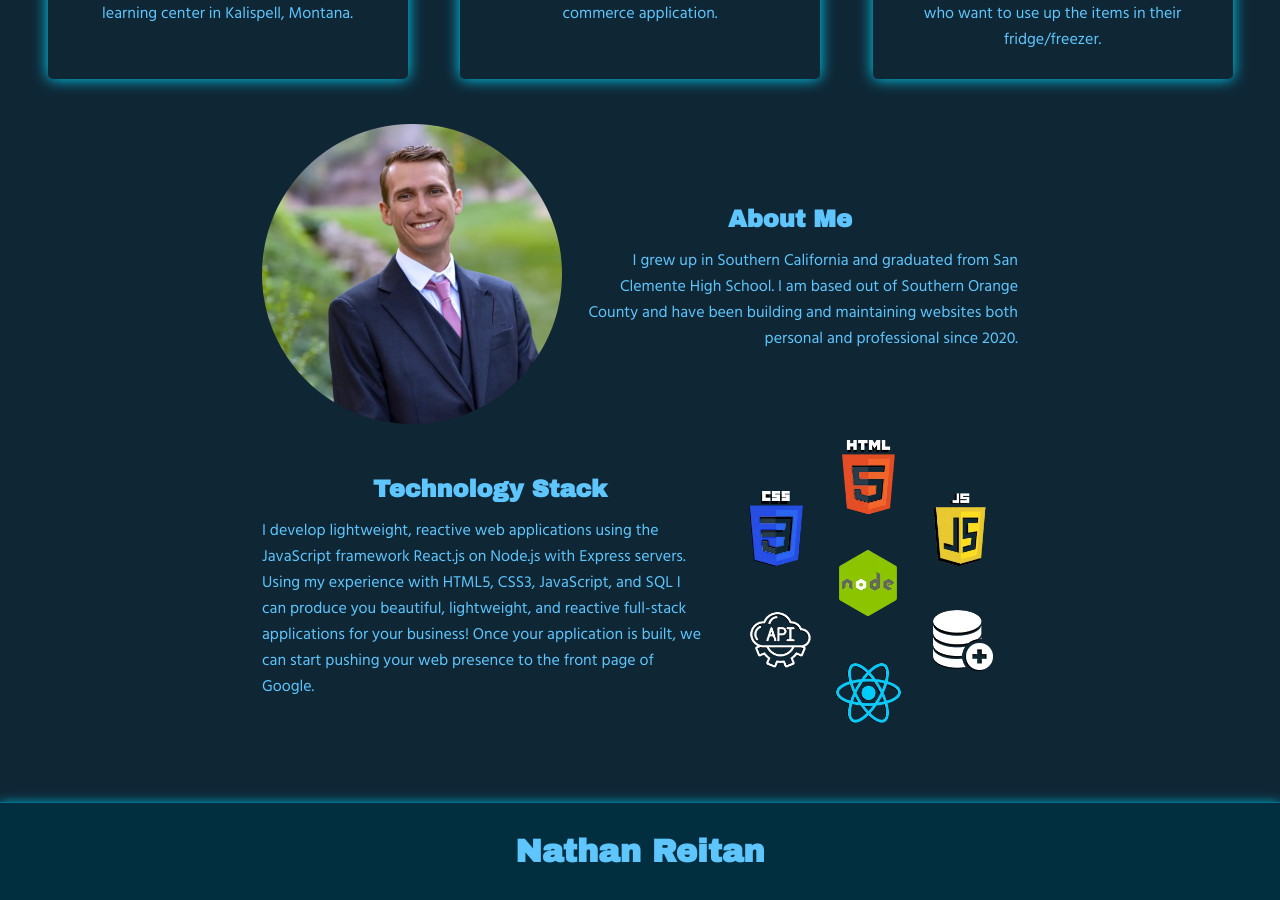
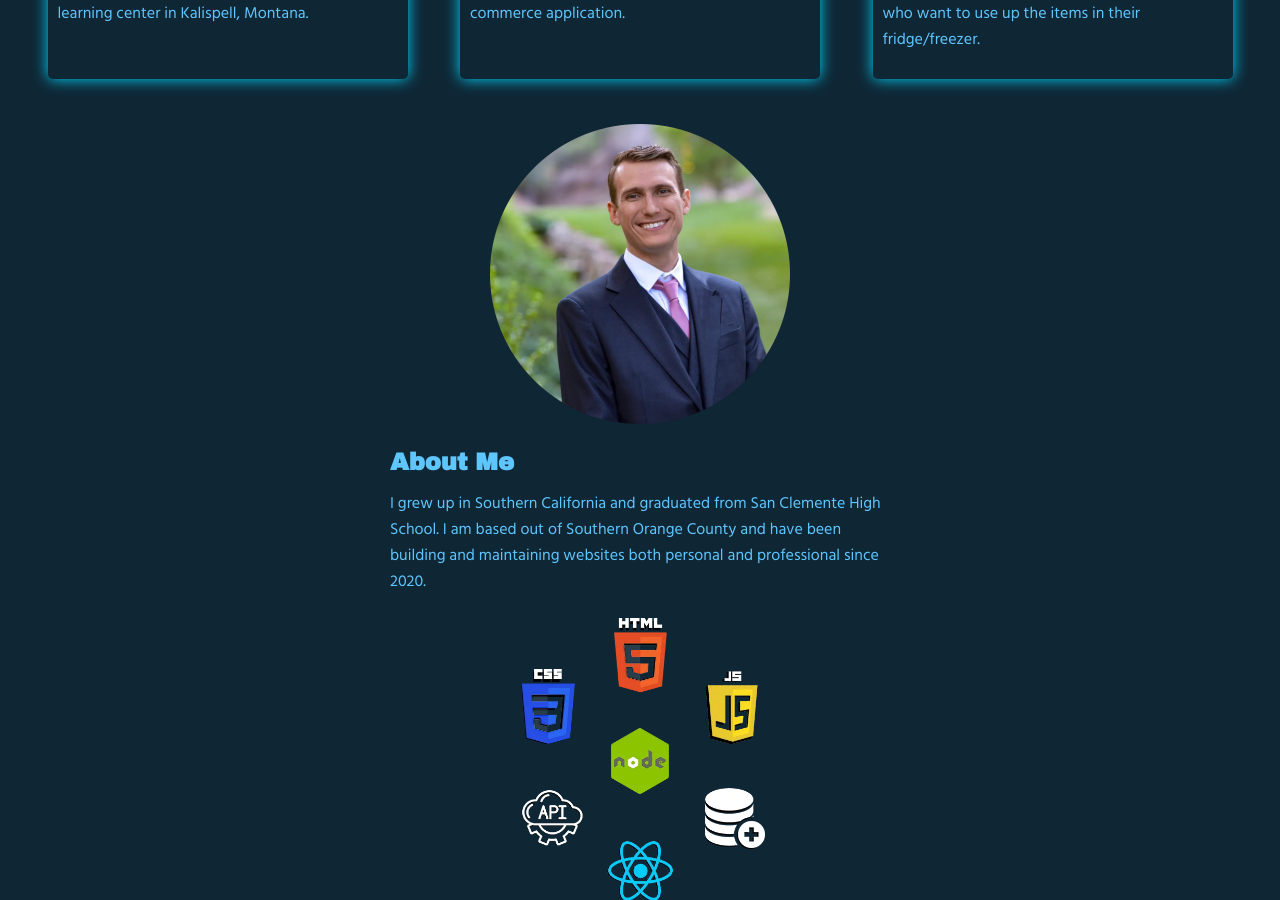
Before and after one commit to Nathan-reitan/react-portfolio, a React (Create React App) app: page / in a window 1280 px wide. Shown: the part 1900-2800 px from the top of the page. Built offline with nearby package versions, Linux system fonts and the light colour scheme; a web font is replaced by a local one.

Commit message:
some Mobile styling added

```diff
--- a/public/style.css
+++ b/public/style.css
@@ -234,6 +234,7 @@ main{
     display: flex;
     align-items: center;
     justify-content: space-evenly;
+    flex-wrap: wrap;
     width: 60%;
 }
 
@@ -241,21 +242,12 @@ main{
     display: flex;
     align-items: center;
     justify-content: space-evenly;
+    flex-wrap: wrap-reverse;
     width: 60%;
 }
 
 .rowContent{
     width: 500px;
-}
-
-.leftP{
-    text-align: end;
-    margin-left: 15px;
-}
-
-.rightP{
-    text-align: start;
-    margin-right: 15px;
 }
 
 .dropDownWrapper{
@@ -461,3 +453,26 @@ main{
          border-bottom: 1px solid #444;
     }
   }
+
+  @media only screen and (min-device-width: 320px) and (max-device-width: 480px) {
+    .top-nav{
+        width: auto;
+        padding: 10px;
+    }
+    .mainContainer {
+      width: 100%;
+    }
+    .landingWrapper{
+        align-items: center;
+    }
+    .landingContainer>p{
+        font-size: 40px;
+    }
+    .imageLeftRow{
+        width: 100%;
+    }
+
+    .imageRightRow{
+        width: 100%;
+    }
+  }
--- a/src/App.css
+++ /dev/null
@@ -1,38 +0,0 @@
-.App {
-  text-align: center;
-}
-
-.App-logo {
-  height: 40vmin;
-  pointer-events: none;
-}
-
-@media (prefers-reduced-motion: no-preference) {
-  .App-logo {
-    animation: App-logo-spin infinite 20s linear;
-  }
-}
-
-.App-header {
-  background-color: #282c34;
-  min-height: 100vh;
-  display: flex;
-  flex-direction: column;
-  align-items: center;
-  justify-content: center;
-  font-size: calc(10px + 2vmin);
-  color: white;
-}
-
-.App-link {
-  color: #61dafb;
-}
-
-@keyframes App-logo-spin {
-  from {
-    transform: rotate(0deg);
-  }
-  to {
-    transform: rotate(360deg);
-  }
-}
--- a/src/App.jsx
+++ b/src/App.jsx
@@ -1,4 +1,3 @@
-import './App.css';
 import Header from './components/Header';
 import Home from './components/Home';
 import Footer from './components/Footer';
--- a/src/components/Home.jsx
+++ b/src/components/Home.jsx
@@ -104,7 +104,7 @@ export default class Header extends React.Component{
                                     <h2>
                                         About Me
                                     </h2>
-                                    <p className="leftP">
+                                    <p>
                                         I grew up in Southern California and graduated from San Clemente High School.  I am based out of Southern Orange County and have been building and maintaining websites both personal and professional since 2020.
                                     </p>
                                 </div>
```
